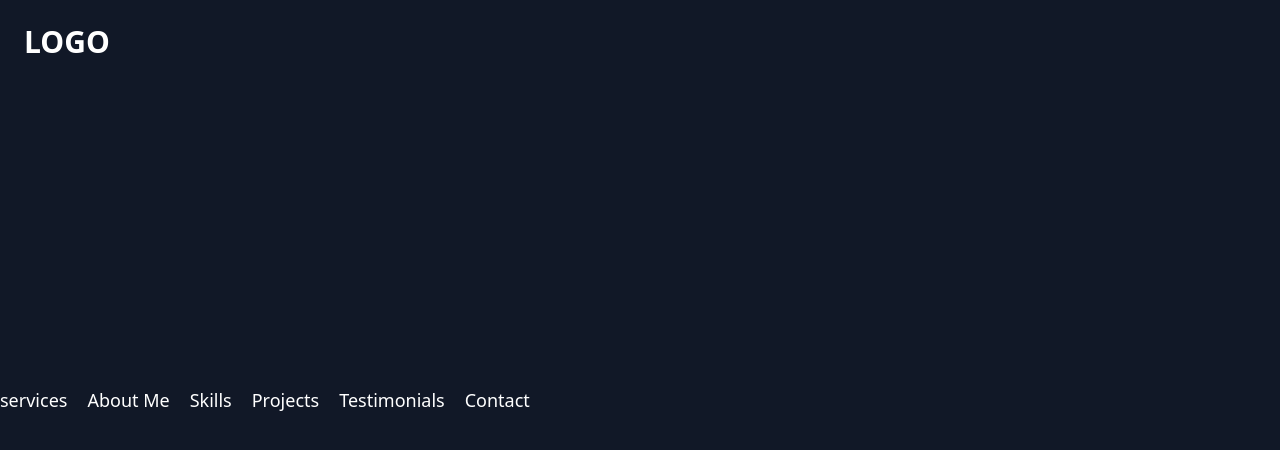
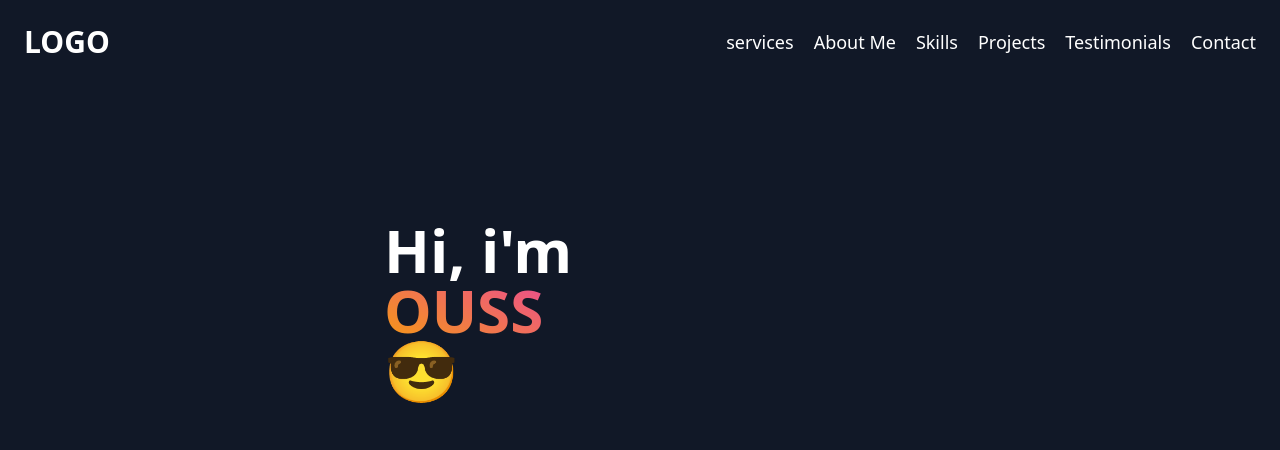
Before and after one commit to Oussou-3RV/monPortfolio, a Vue app: page / in a window 1280 px wide. Shown: the top 450 px of the page. Built offline with nearby package versions, Linux system fonts and the light colour scheme.

Commit message:
implementation de heroSection

```diff
--- a/package.json
+++ b/package.json
@@ -9,6 +9,7 @@
     "preview": "vite preview"
   },
   "dependencies": {
+    "aos": "^2.3.4",
     "vue": "^3.5.17"
   },
   "devDependencies": {
--- a/src/App.vue
+++ b/src/App.vue
@@ -2,6 +2,7 @@
   <div>
     <div class="bg-[#111827] min-h-screen">
       <navBar/>
+      <heroSection/>
     </div>
 
   </div>
@@ -14,4 +15,5 @@ import { defineAsyncComponent } from 'vue';
 
 //import component asynchronously
 const navBar = defineAsyncComponent(()=>import('@/components/navBar.vue'))
+const heroSection = defineAsyncComponent(()=>import('@/components/heroSection.vue'))
 </script>
--- a/src/components/heroSection.vue
+++ b/src/components/heroSection.vue
@@ -1,3 +1,21 @@
 <template>
-    <h2>Hello this is a heroSction</h2>
+    <section class="relative w-full" data-aos="zoom-in-up">
+        <div class="absolute top-0 inset-x-0 h-64 items-start">
+            <div class="h-24 w-2/3 bg-gradient-to-br from-[#570cac] blur-2xl invisible opactity-40"></div>
+            <div class="h-20 w-3/5 bg-grandient-to-r from-[#670ccf] opacity-40 blur-2xl"></div>
+        </div>
+        <div class="w-full px-5 sm:px-8nmd:px-12 lg:px-8 max-w-screen-lg lg:max-w-xl mx-auto relative">
+            <div class="grid lg:grid-cols-2 gap-10 xl:gap-14 pt-24 relative lg:max-w-none md:max-w-3xl mx-auto">
+                <div class="lg:py-6">
+                    <div class="text-center lg:text-left">
+                        <h1 class="pt-4 text-white font-bold text-4xl md:text-5xl lg:text-6xl">
+                            Hi, i'm <span class="text-transparent bg-clip-text bg-gradient-to-tr from-primary to-pink-500">
+                            OUSS</span>
+                            😎
+                        </h1>
+                    </div>
+                </div>
+            </div>
+        </div>
+    </section>
 </template>
--- a/src/components/navBar.vue
+++ b/src/components/navBar.vue
@@ -15,9 +15,9 @@
         </div>
 
         <!-- Nav-bar link for desktop-->
-         <nav :class="['fixed inset-0 z-20 flex flex-col items-center justify-center bg-[#111827] md:bg-transparent md:flex md:justify-between md:flex-row',
+         <nav :class="['fixed inset-0 z-20 flex flex-col items-center justify-center bg-[#111827] md:relative md:bg-transparent md:flex  md:flex-row md:justify-between',
           isMenuOpen? 'block':'hidden' ]">
-            <ul class="flex flex-col items-center space-y-5 md:flex-row md:items-start md:space-x-5 md:space-y-0">
+            <ul class="flex flex-col items-center space-y-5 md:flex-row md:space-x-5 md:space-y-0">
                 <li v-for="item in Menu" :key="item.name" @click="scrollToSection(item.href)">
                     <a :href="item.href" class="block text-white transition hover:text-primary ease-linear text-2xl md:text-lg">
                         {{ item.name }}
```
Also changed, not shown: 1 other file (tests, documents, lock files or other folders).
